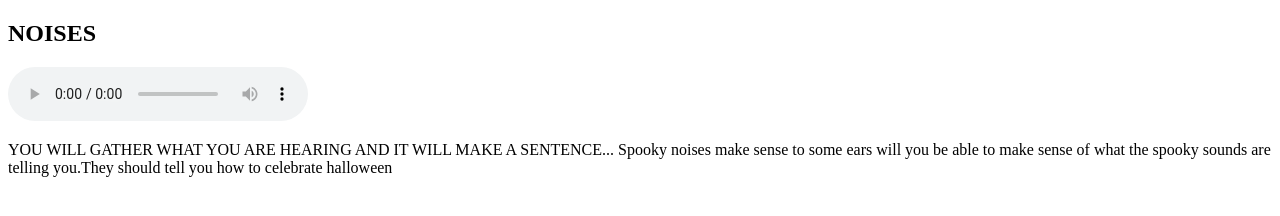
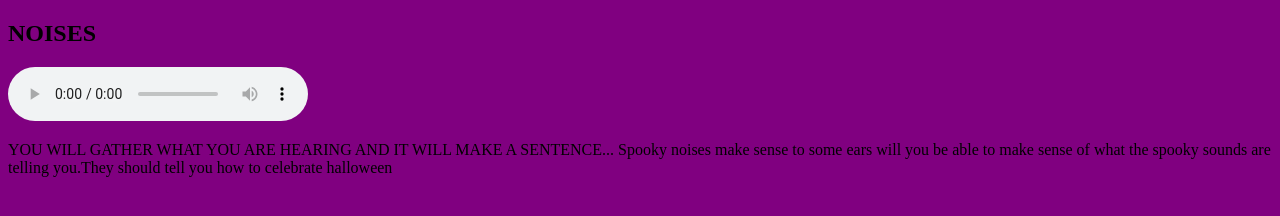
Before and after one commit to raeannaeudy/spookyescape, a plain HTML site: page puzzle1.html in a window 1280 px wide. Drawn offline with Linux system fonts and the light colour scheme.

Commit message:
Update puzzle1.html

```diff
--- a/puzzle1.html
+++ b/puzzle1.html
@@ -3,7 +3,7 @@
 <head>
   <meta charset="UTF-8">
   <title>CodePen - puzzle 1</title>
-  <link rel="stylesheet" href="./style.css">
+  <link rel="stylesheet" href="./style1.css">
 
 </head>
 <body>
```
